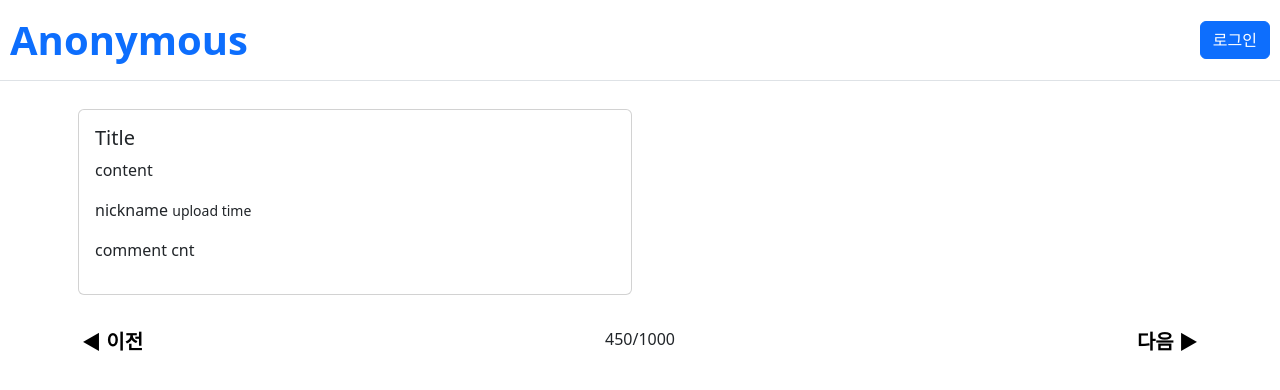
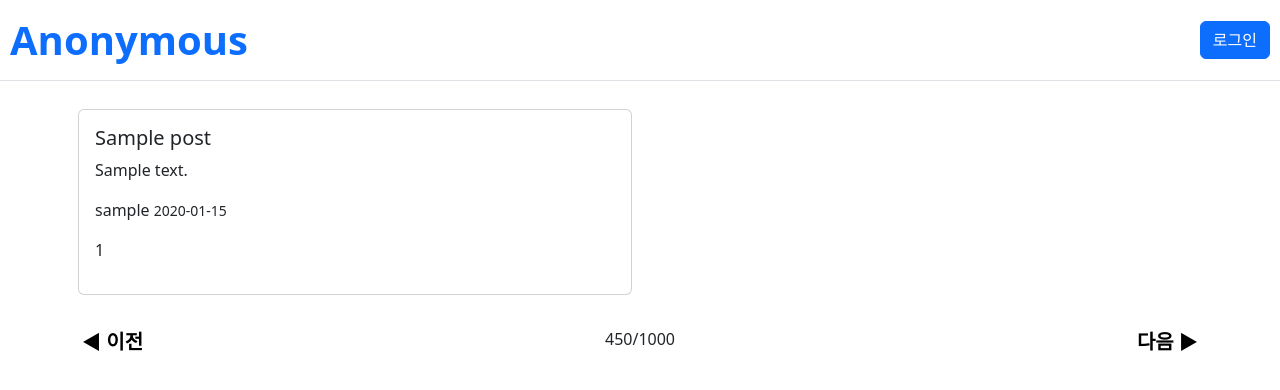
Before and after one commit to HwangSettong/DjangoStudy-bearu, a Django app: template Chapter4/ANONYMOUS/templates/page/index.html in a window 1280 px wide. Shown: the top 390 px of the page. Run offline with Django 3.2, Linux system fonts and the light colour scheme; the template is opened without the code that fills it: most values are stand-ins (such as "Sample title", 1, 10 or a date in 2020).

Commit message:
lesson18

```diff
--- a/Chapter4/ANONYMOUS/templates/page/index.html
+++ b/Chapter4/ANONYMOUS/templates/page/index.html
@@ -1,16 +1,18 @@
 {% extends 'common/base.html' %}
 {% block content %}
 	<div class="row">
+		{% for post in post_set %}
 		<div class="col-6 p-2">
 			<div class="card">
 				<div class="card-body">
-					<h5>Title</h5>
-					<p>content</p>
-					<p>nickname <small>upload time</small></p>
-					<p>comment cnt</p>
+					<h5>{{ post.title }}</h5>
+					<p>{{ post.content }}</p>
+					<p>{{ post.user.nickname }} <small>{{ post.reg_date|date:"Y-m-d" }}</small></p>
+					<p>{{ post.comment_set.all.count }}</p>
 				</div>
 			</div>
 		</div>
+		{% endfor %}
 	</div>
 
 	<div class="row mt-4"> <!--pagination-->
```
Also changed, not shown: Chapter4/ANONYMOUS/board/views.py (+5 -2 lines).
